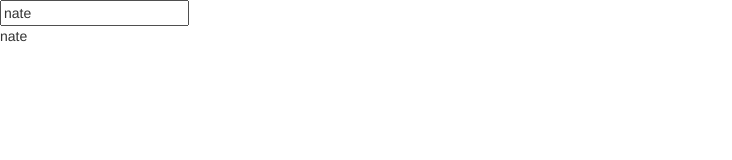
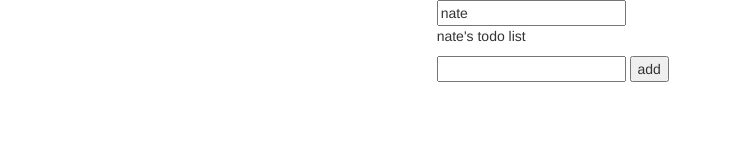
Before and after one commit to nathan-j-brenner/taskManager, a plain HTML site: page index.html in a window 1280 px wide. Shown: the whole page, without its empty margins (0-732 px from the left). Drawn offline with nearby package versions, Linux system fonts and the light colour scheme.

Commit message:
added todo feature

```diff
--- a/index.html
+++ b/index.html
@@ -1,13 +1,27 @@
 <!DOCTYPE html>
-<html ng-app="app">
+<html ng-app='app'>
 <head>
 	<title></title>
 	<script type="text/javascript" src="https://code.angularjs.org/1.4.6/angular.min.js"></script>
 	<link rel="stylesheet" href="https://maxcdn.bootstrapcdn.com/bootstrap/3.3.5/css/bootstrap.min.css">
 </head>
 <body ng-controller="ctrl">
-	<input type="text" ng-model="name"/>
-	<p>{{name}}</p>
+	<div class="container-fuid">
+		<div class="row">
+			<div class="col-md-4 col-md-offset-4">
+				<input type="text" ng-model="name"/>
+				<p>{{name}}'s todo list</p>
+				<form ng-submit="addTask()">
+					<input type="text" ng-model="taskToAdd">
+					<input type="submit" value="add">
+				</form>
+				<ul>
+					<li ng-repeat="task in tasks">{{task}}</li>
+				</ul>
+			</div>
+		</div>
+	</div>
+
 <script type="text/javascript" src="js/app.js"></script>
 <script type="text/javascript" src="js/controllers/ctrl.js"></script>
 </body>
--- a/js/controllers/ctrl.js
+++ b/js/controllers/ctrl.js
@@ -1,3 +1,7 @@
 app.controller('ctrl', ['$scope', function($scope){
 	$scope.name = 'nate';
+	$scope.tasks = [];
+	$scope.addTask = function(){
+		$scope.tasks.push($scope.taskToAdd);
+	};
 }]);
```
